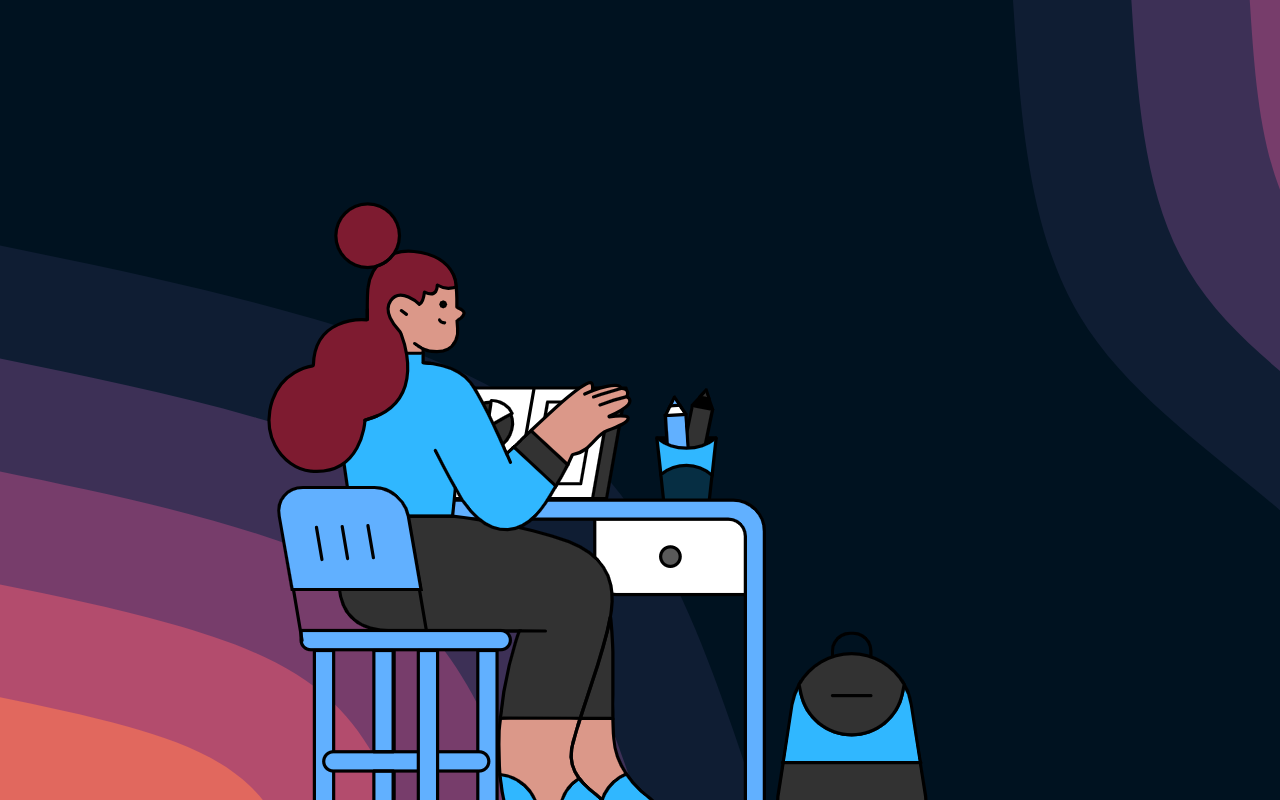
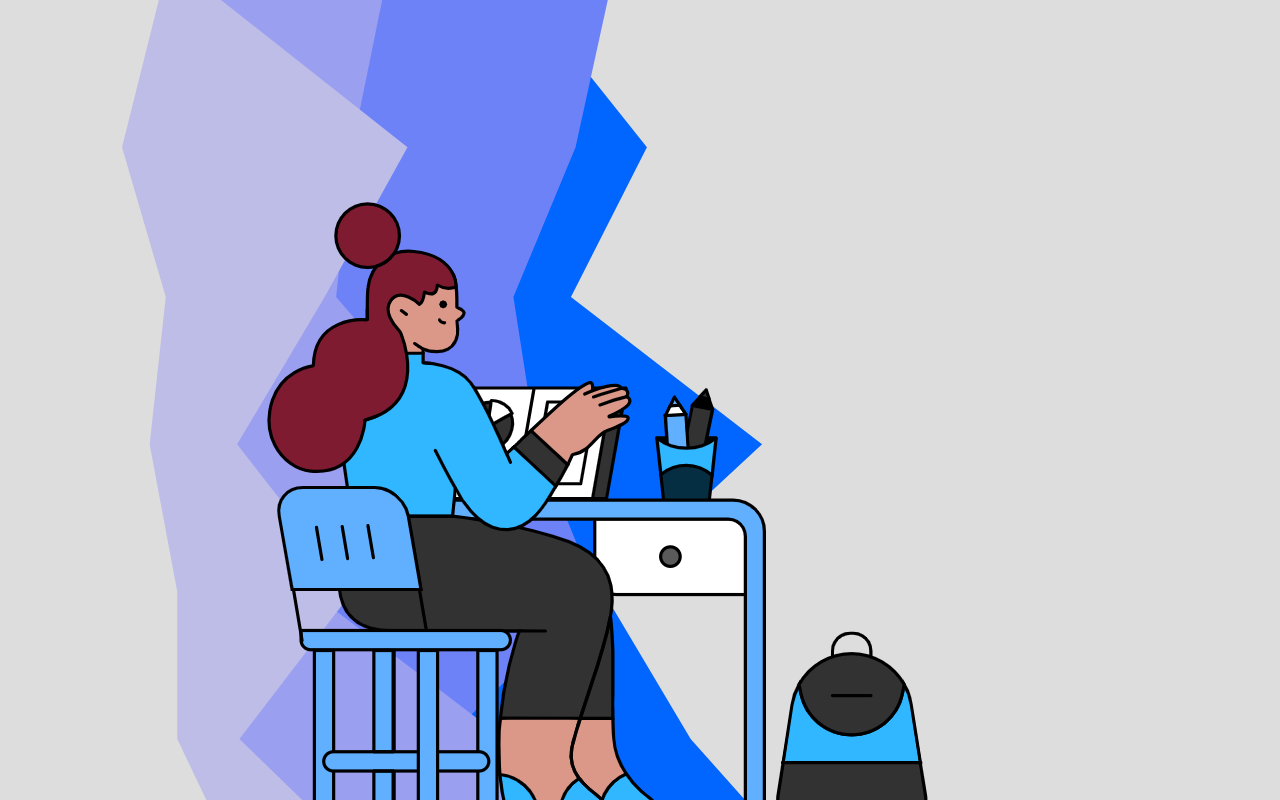
Before and after one commit to EvesLastDescendant/Test-App, a React (Vite) app: page / in a window 1280 px wide. Shown: the top 800 px of the page. Built offline with nearby package versions, Linux system fonts and the light colour scheme.

Commit message:
classes removed

```diff
--- a/src/App.css
+++ b/src/App.css
@@ -9,7 +9,7 @@
 }
 
 body {
-    box-sizing: content-box;
+    box-sizing: border-box;
 }
 
 .toggle-button {
@@ -17,7 +17,7 @@ body {
 }
 
 .intro-text {
-    font-size: var(--fs-xl);
+    font-size: var(--fs-sm);
 }
 
 .instruction-text {
@@ -25,21 +25,17 @@ body {
 }
 
 .num{
-    font-size: var(--fs-xxl);
+    font-size: var(--fs-lg);
 }
 
 .opt-text, .qt {
-    font-size: var(--fs-md);
-}
-
-.border-shadow {
-    box-shadow: 0 4px 6px -1px rgba(0, 0, 255, 0.1), 0 2px 4px -1px rgba(0, 0, 0, 0.1);
+    font-size: var(--fs-base);
 }
 
 .res {
-    font-size: var(--fs-xxl);
+    font-size: var(--fs-lg);
 }
 
 .result-text {
-    font-size: var(--fs-lg);
+    font-size: var(--fs-md);
 }
--- a/src/index.css
+++ b/src/index.css
@@ -23,7 +23,7 @@
 } */
 
 body {
-    background-image: url('/blobbg.svg');
+    background-image: url('/layered-peaks-haikei.svg');
     background-repeat: no-repeat;
     background-size: cover;
 }
```
